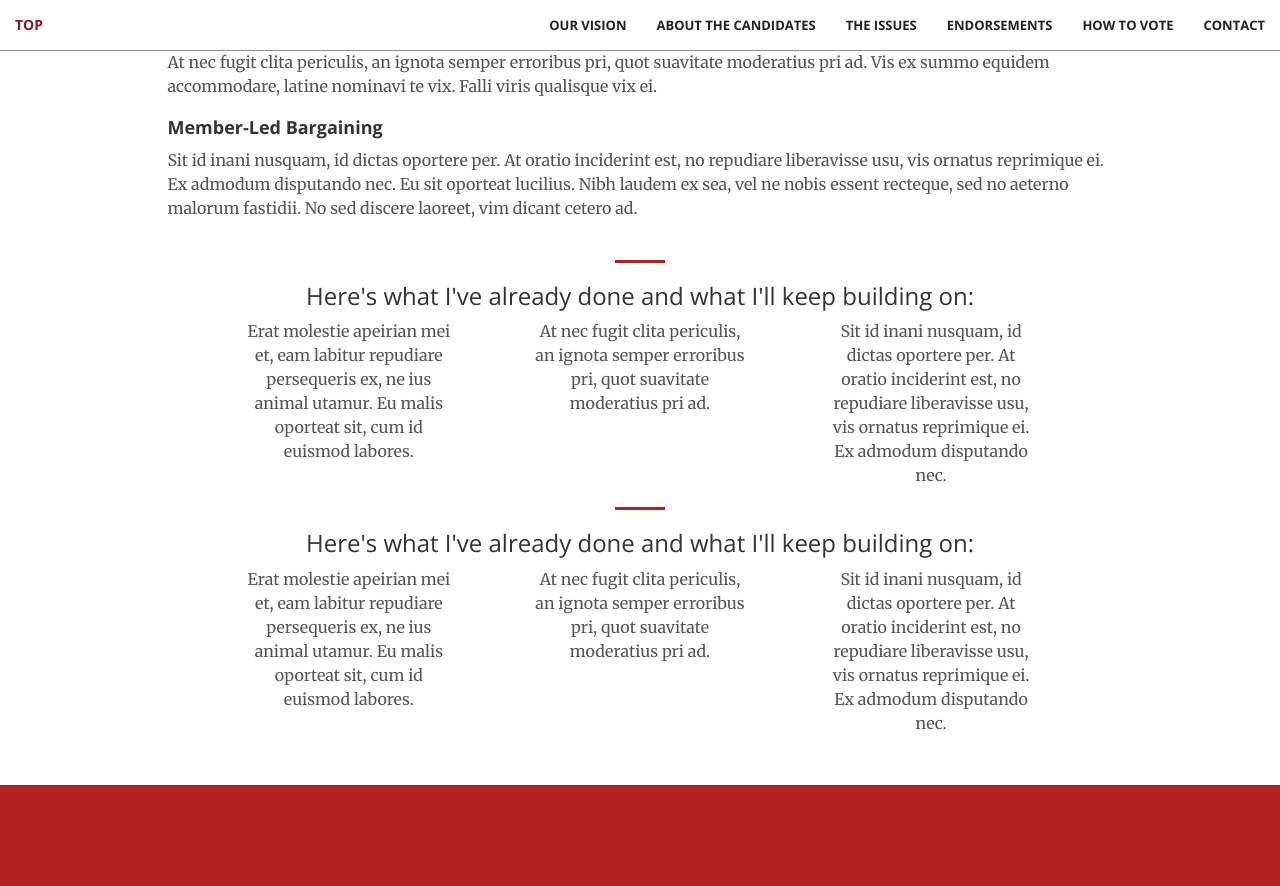
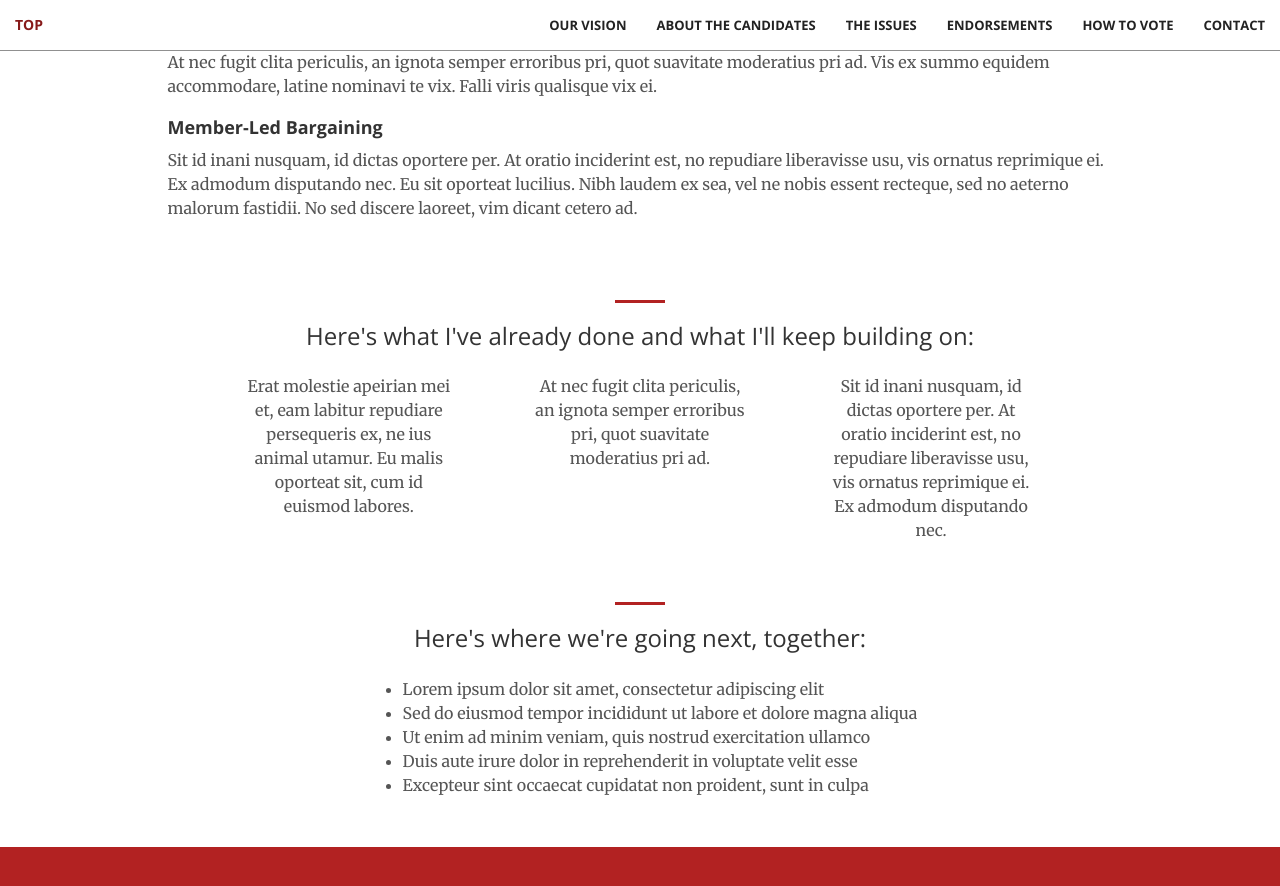
Before and after one commit to viccro/2025-campaign-site-draft, a Jekyll site: the page built from index.html, in a window 1280 px wide and 900 px high, scrolled down 1852 px. Shown: the top 886 px of the window. Built offline with Jekyll 4.4.1, drawn with Linux system fonts in a browser that asks for light colours; some of the changed text lies outside the part shown.

Commit message:
idk what i just added

```diff
--- a/_includes/candidates-chair.html
+++ b/_includes/candidates-chair.html
@@ -73,7 +73,7 @@
     <!-- Experience Section -->
     <div class="row">
         <div class="col-lg-8 col-lg-offset-2">
-            <hr class="primary">
+            <hr class="primary experience-section-divider">
             <h3 class="text-center experience-section-header">Here's what I've already done and what I'll keep building on:</h3>
 
             <div class="row">
@@ -102,32 +102,20 @@
         </div>
     </div>
 
-    <!-- Experience Section (Duplicate) -->
+    <!-- Future Goals Section -->
     <div class="row">
         <div class="col-lg-8 col-lg-offset-2">
-            <hr class="primary">
-            <h3 class="text-center experience-section-header">Here's what I've already done and what I'll keep building on:</h3>
+            <hr class="primary experience-section-divider">
+            <h3 class="text-center experience-section-header">Here's where we're going next, together:</h3>
 
-            <div class="row">
-                <div class="col-lg-4 col-md-6 col-sm-12 experience-card">
-                    <!-- <h4><i class="fa fa-users text-primary"></i> Transparency and Communication</h4> -->
-                    <p class="text-muted">
-                        Erat molestie apeirian mei et, eam labitur
-                        repudiare persequeris ex, ne ius animal utamur. Eu malis oporteat sit, cum id euismod labores.
-                    </p>
-                </div>
-                <div class="col-lg-4 col-md-6 col-sm-12 experience-card">
-                    <!-- <h4><i class="fa fa-handshake-o text-primary"></i> A Steward Network to Empower Members</h4> -->
-                    <p class="text-muted">
-                        At nec fugit clita periculis, an ignota semper erroribus pri, quot suavitate moderatius pri ad.
-                    </p>
-                </div>
-                <div class="col-lg-4 col-lg-offset-0 col-md-6 col-md-offset-3 col-sm-12 experience-card experience-card-last">
-                    <!-- <h4><i class="fa fa-cogs text-primary"></i> Member-Led Bargaining</h4> -->
-                    <p class="text-muted">
-                        Sit id inani nusquam, id dictas oportere per. At oratio inciderint est, no repudiare liberavisse usu, vis ornatus reprimique ei. Ex admodum disputando nec.
-                    </p>
-                </div>
+            <div class="text-center">
+                <ul class="text-muted future-goals-list">
+                    <li>Lorem ipsum dolor sit amet, consectetur adipiscing elit</li>
+                    <li>Sed do eiusmod tempor incididunt ut labore et dolore magna aliqua</li>
+                    <li>Ut enim ad minim veniam, quis nostrud exercitation ullamco</li>
+                    <li>Duis aute irure dolor in reprehenderit in voluptate velit esse</li>
+                    <li>Excepteur sint occaecat cupidatat non proident, sunt in culpa</li>
+                </ul>
             </div>
 
         </div>
--- a/_includes/vision.html
+++ b/_includes/vision.html
@@ -2,14 +2,11 @@
     <div class="container">
         <div class="row">
             <div class="col-lg-8 col-lg-offset-2 text-center">
-            <h3 class="text-faded"><strong>Our Shared Vision</strong></h3>
-            <p class="text-faded">
-                In mei tantas primis. Pri id dignissim definitionem. Eam te primis eleifend liberavisse, cu sit dolor
-                dissentiunt. Usu fabulas luptatum efficiantur no. Cu mutat detracto vel, wisi etiam iudicabit duo eu.
-            </p>
-
-            <p class="text-faded"><strong>In solidarity,<br/>Timothy Kurtz<br/>Candidate for Unit Chair</strong></p>
-                </div>
+                <h3 class="text-faded"><strong>Our Shared Vision</strong></h3>
+                <p class="text-faded">
+                    In mei tantas primis. Pri id dignissim definitionem. Eam te primis eleifend liberavisse, cu sit dolor
+                    dissentiunt. Usu fabulas luptatum efficiantur no. Cu mutat detracto vel, wisi etiam iudicabit duo eu.
+                </p>
             </div>
         </div>
     </div>
--- a/_sass/_base.scss
+++ b/_sass/_base.scss
@@ -83,6 +83,31 @@ p {
 .experience-card p {
     text-align: center;
     margin: 0 25px;
+}
+
+.experience-section-header {
+    margin-bottom: 25px;
+}
+
+.experience-section-divider {
+    margin-top: 60px;
+}
+
+.future-goals-list {
+    margin: 0 25px;
+    text-align: left;
+    display: inline-block;
+    font-size: 16px;
+    line-height: 1.5;
+}
+
+@media (max-width: 991px) {
+    .future-goals-list {
+        max-width: 720px;
+        margin: 0 auto;
+        display: block;
+        padding: 0 15px;
+    }
 }
 
 @media (min-width: 1200px) {
```
Also changed, not shown: Gemfile (added, +24 -0 lines), Gemfile.lock (added), 1 other file.
